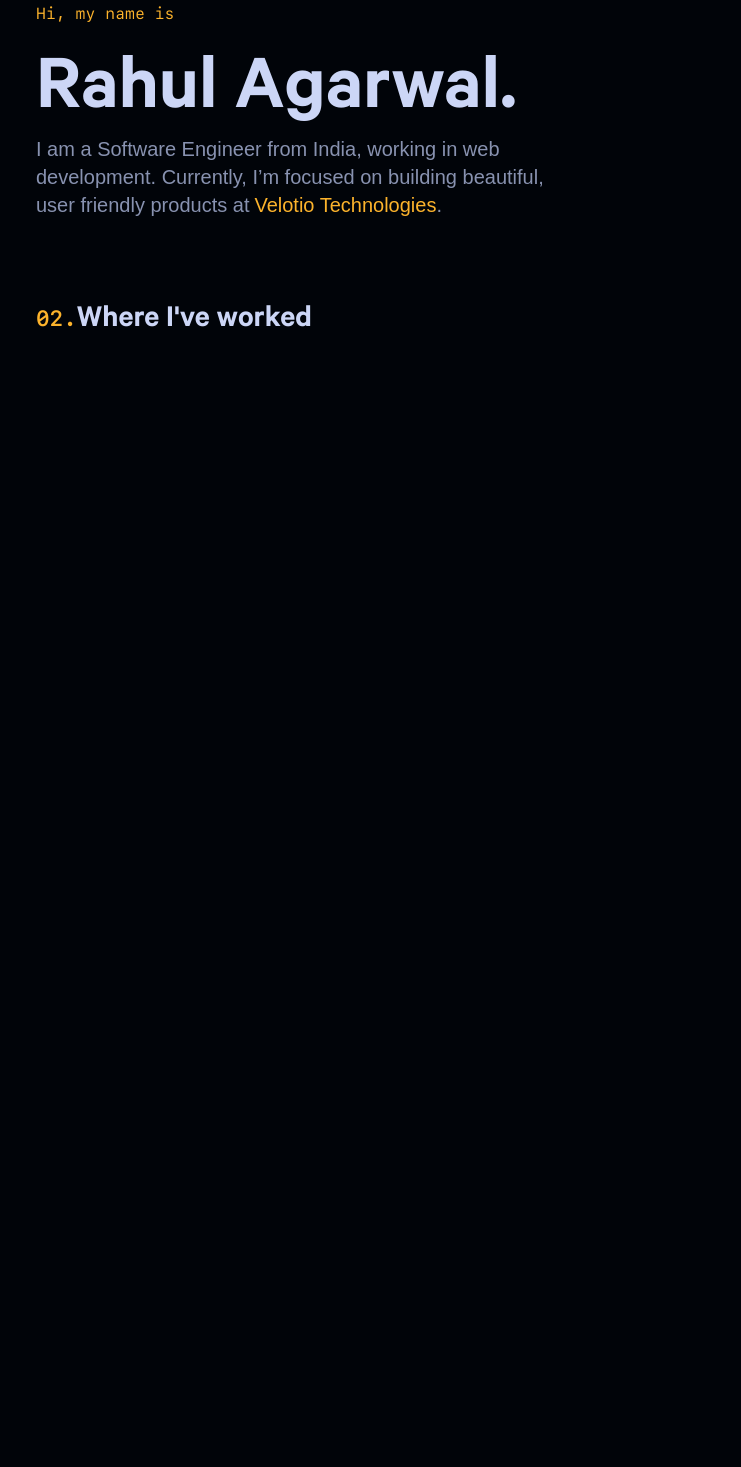
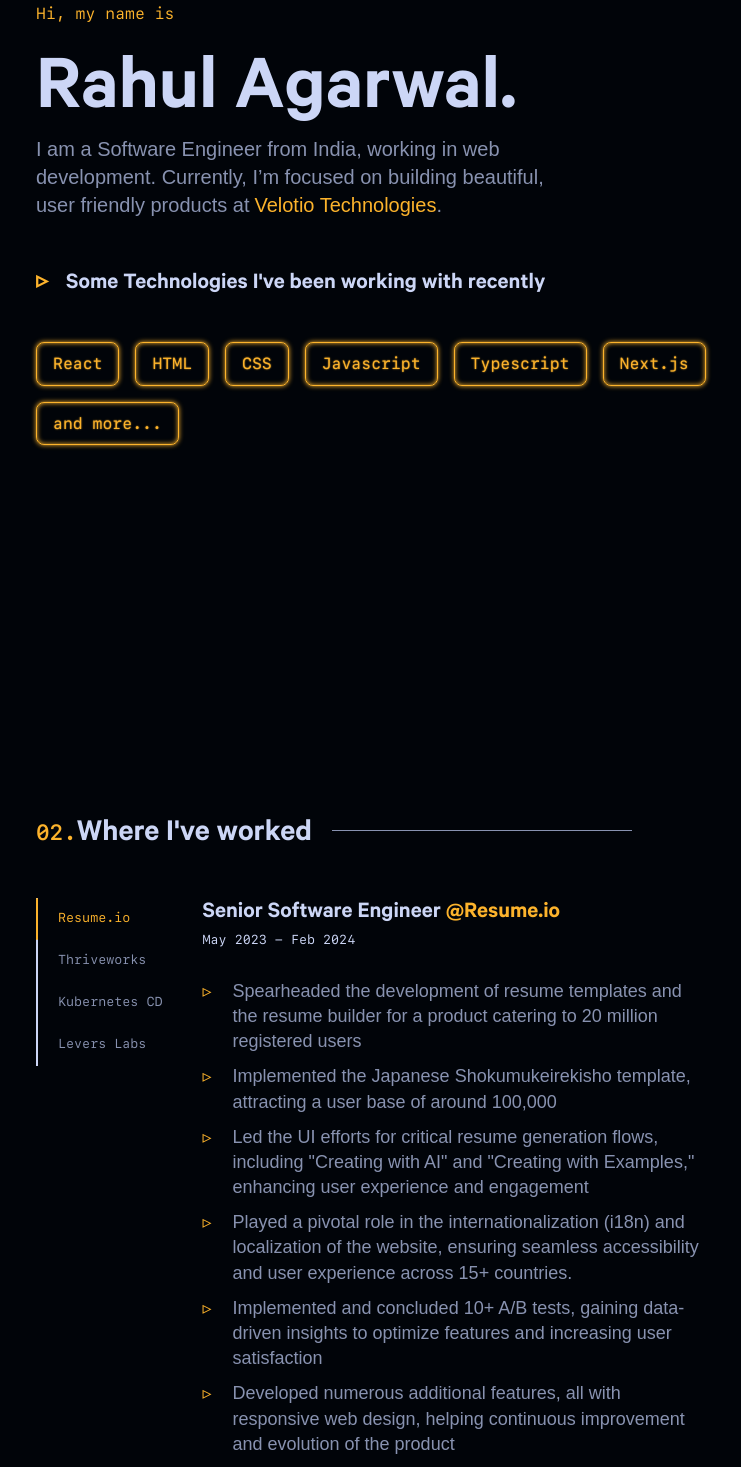
Before and after one commit to rahu-I/my-gatsby-site, a Gatsby site: page / in a window 1280 px wide. Shown: the part 197-1664 px from the top of the page, without its empty margins (214-955 px from the left). Before the commit the page ends 1000 px from the top, so only its background shows below. Built offline with nearby package versions, Linux system fonts and the light colour scheme; Gatsby itself is replaced by a stand-in of ours; a web font is replaced by a local one.

Commit message:
committing after a looooong time

```diff
--- /dev/null
+++ b/src/components/Bio/SkillsBadge.js
@@ -0,0 +1,20 @@
+import React from 'react';
+import { skills } from './skills';
+import './index.scss';
+
+const SkillsBadge = () => {
+  return (
+    <section style={{ margin: '0px' }}>
+      <h3 className="skills_title">Some Technologies I've been working with recently</h3>
+      <div className="container">
+        {skills.map((skill, index) => (
+          <button key={index} className="skills_badge">
+            {skill}
+          </button>
+        ))}
+      </div>
+    </section>
+  );
+};
+
+export default SkillsBadge;
--- a/src/components/Bio/index.js
+++ b/src/components/Bio/index.js
@@ -1,8 +1,10 @@
 import * as React from 'react';
 import './index.scss';
+import SkillsBadge from './SkillsBadge';
 
 const Bio = () => {
   return (
+    <section className="bio_container">
       <section>
         <h3 className="bio_greet fs-16 fw-regular ff-mono text-yellow">Hi, my name is</h3>
         <h1 className="name appear_from_bottom">Rahul Agarwal.</h1>
@@ -15,6 +17,8 @@ const Bio = () => {
           .
         </p>
       </section>
+      <SkillsBadge />
+    </section>
   );
 };
 
--- a/src/components/Bio/index.scss
+++ b/src/components/Bio/index.scss
@@ -2,6 +2,12 @@
   margin: 0px 0px 30px 0px;
 }
 
+.bio_container {
+  height: 100vh;
+  flex-direction: column;
+  display: flex;
+  gap: 50px;
+}
 .name {
   font-size: clamp(40px, 8vw, 80px);
   line-height: 1;
@@ -16,3 +22,53 @@
   color: var(--yellow);
   text-decoration: none;
 }
+
+.container {
+  margin-top: 40px;
+  display: flex;
+  gap: 16px;
+  max-width: 800px;
+  flex-wrap: wrap;
+}
+
+.skills_title {
+  position: relative;
+  padding-left: 30px;
+  &::before {
+    content: '▹';
+    color: var(--yellow);
+    position: absolute;
+    left: 0;
+  }
+}
+
+.skills_badge {
+  display: inline-block;
+  position: relative;
+  font-size: 16px;
+  padding: 0.7em 1em;
+  border-radius: 0.5em;
+  color: var(--yellow);
+  font-family: var(--ff-mono);
+  border: 0.1em solid var(--yellow);
+  background-color: var(--bg);
+  text-shadow: 0 0 0.1em var(--yellow);
+  text-wrap: nowrap;
+
+  box-shadow:
+    inset 0 0 0.3em 0 var(--yellow),
+    0 0 0.3em 0 var(--yellow);
+
+  // &::before {
+  //   content: '';
+  //   position: absolute;
+  //   width: 100%;
+  //   height: 100%;
+  //   top: 120%;
+  //   left: 0;
+  //   background-color: var(--yellow);
+
+  //   transform: perspective(1em) rotateX(40deg) scale(1, 0.35);
+  //   filter: blur(2em);
+  // }
+}
--- /dev/null
+++ b/src/components/Bio/skills.js
@@ -0,0 +1 @@
+export const skills = ['React', 'HTML', 'CSS', 'Javascript', 'Typescript', 'Next.js', 'and more...'];
--- a/src/components/Header/index.scss
+++ b/src/components/Header/index.scss
@@ -12,6 +12,7 @@
   @include till-med-dev {
     padding: 30px 25px;
   }
+  z-index: 10;
 }
 
 .logo {
--- /dev/null
+++ b/src/components/WorkExperience/Experience.js
@@ -0,0 +1,30 @@
+import React from 'react';
+import './index.scss';
+
+const Experience = ({ title, company, duration, points, link }) => {
+  return (
+    <div>
+      <h3>
+        {title}&nbsp;
+        <span className="text-yellow">
+          @
+          {link ? (
+            <a href={link} target="_blank" rel="noreferrer" className="work_exp_company_link">
+              {company}
+            </a>
+          ) : (
+            company
+          )}
+        </span>
+      </h3>
+      <p className="ff-mono text-lightest-slate fs-13">{duration}</p>
+      <ul className="work_exp_points">
+        {points.map((point, index) => (
+          <li key={index}>{point}</li>
+        ))}
+      </ul>
+    </div>
+  );
+};
+
+export default Experience;
--- /dev/null
+++ b/src/components/WorkExperience/constants.js
@@ -0,0 +1,60 @@
+export const experiences = [
+  {
+    id: 1,
+    company: 'Resume.io',
+    duration: 'May 2023 - Feb 2024',
+    title: 'Senior Software Engineer',
+    link: 'https://www.resume.io/',
+    points: [
+      'Spearheaded the development of resume templates and the resume builder for a product catering to 20 million registered users',
+      'Implemented the Japanese Shokumukeirekisho template, attracting a user base of around 100,000',
+      'Led the UI efforts for critical resume generation flows, including "Creating with AI" and "Creating with Examples," enhancing user experience and engagement',
+      'Played a pivotal role in the internationalization (i18n) and localization of the website, ensuring seamless accessibility and user experience across 15+ countries.',
+      'Implemented and concluded 10+ A/B tests, gaining data-driven insights to optimize features and increasing user satisfaction',
+      'Developed numerous additional features, all with responsive web design, helping continuous improvement and evolution of the product',
+    ],
+  },
+  {
+    id: 2,
+    company: 'Thriveworks',
+    duration: 'May 2023 - Feb 2024',
+    title: 'Senior Software Engineer',
+    link: 'https://www.thriveworks.com/',
+    points: [
+      'Spearheaded the development of resume templates and the resume builder for a product catering to 20 million registered users',
+      'Implemented the Japanese Shokumukeirekisho template, attracting a user base of around 100,000',
+      'Led the UI efforts for critical resume generation flows, including "Creating with AI" and "Creating with Examples," enhancing user experience and engagement',
+      'Played a pivotal role in the internationalization (i18n) and localization of the website, ensuring seamless accessibility and user experience across 15+ countries.',
+      'Implemented and concluded 10+ A/B tests, gaining data-driven insights to optimize features and increasing user satisfaction',
+      'Developed numerous additional features, all with responsive web design, helping continuous improvement and evolution of the product',
+    ],
+  },
+  {
+    id: 3,
+    company: 'Kubernetes CD',
+    duration: 'May 2023 - Feb 2024',
+    title: 'Senior Software Engineer',
+    points: [
+      'Spearheaded the development of resume templates and the resume builder for a product catering to 20 million registered users',
+      'Implemented the Japanese Shokumukeirekisho template, attracting a user base of around 100,000',
+      'Led the UI efforts for critical resume generation flows, including "Creating with AI" and "Creating with Examples," enhancing user experience and engagement',
+      'Played a pivotal role in the internationalization (i18n) and localization of the website, ensuring seamless accessibility and user experience across 15+ countries.',
+      'Implemented and concluded 10+ A/B tests, gaining data-driven insights to optimize features and increasing user satisfaction',
+      'Developed numerous additional features, all with responsive web design, helping continuous improvement and evolution of the product',
+    ],
+  },
+  {
+    id: 4,
+    company: 'Levers Labs',
+    duration: 'May 2023 - Feb 2024',
+    title: 'Senior Software Engineer',
+    points: [
+      'Spearheaded the development of resume templates and the resume builder for a product catering to 20 million registered users',
+      'Implemented the Japanese Shokumukeirekisho template, attracting a user base of around 100,000',
+      'Led the UI efforts for critical resume generation flows, including "Creating with AI" and "Creating with Examples," enhancing user experience and engagement',
+      'Played a pivotal role in the internationalization (i18n) and localization of the website, ensuring seamless accessibility and user experience across 15+ countries.',
+      'Implemented and concluded 10+ A/B tests, gaining data-driven insights to optimize features and increasing user satisfaction',
+      'Developed numerous additional features, all with responsive web design, helping continuous improvement and evolution of the product',
+    ],
+  },
+];
--- a/src/components/WorkExperience/index.js
+++ b/src/components/WorkExperience/index.js
@@ -1,13 +1,40 @@
-import * as React from 'react';
+import React, { useState } from 'react';
 import './index.scss';
+import SectionHeading from '../common/SectionHeading';
+import Experience from './Experience';
+import { experiences } from './constants';
+import classNames from 'classnames';
 
 const WorkExperience = () => {
+  const [selectedExp, setSelectedExp] = useState(experiences[0]);
+  const [position, setPosition] = useState({
+    offsetLeft: 0,
+    offsetWidth: 0,
+  });
+
+  const { title, company, duration, points } = selectedExp;
+
   return (
     <section className="work_exp_section">
-      <h2 className="fs-32">
-        <span className="text-yellow ff-mono fs-22">02.</span>
-        Where I've worked
-      </h2>
+      <SectionHeading order="2" heading="Where I've worked" />
+      <div className="exp_and_tabs">
+        <div role="tablist" aria-label="Job tabs" className="tabs_container">
+          {experiences.map((exp, index) => (
+            <button
+              key={`tab-${index}`}
+              role="tab"
+              className={classNames('exp_tabs', { 'exp_tabs--selected': exp.id === selectedExp.id })}
+              onClick={() => {
+                setSelectedExp(exp);
+              }}
+            >
+              {exp.company}
+            </button>
+          ))}
+          <div className="tab_highlight" style={{ top: `${(selectedExp.id - 1) * 42}px` }} />
+        </div>
+        <Experience {...{ title, company, duration, points, ...selectedExp }} />
+      </div>
     </section>
   );
 };
--- a/src/components/WorkExperience/index.scss
+++ b/src/components/WorkExperience/index.scss
@@ -1,3 +1,116 @@
+@import '/src/styles/responsive';
+
 .work_exp_section {
-  margin: 80px 0px;
+  margin-bottom: 80px;
 }
+
+.heading {
+}
+
+.exp_and_tabs {
+  display: flex;
+  flex-direction: row;
+  gap: 20px;
+  position: relative;
+  @media (max-width: 767.98px) {
+    flex-direction: column;
+  }
+}
+
+.tabs_container {
+  display: flex;
+  flex-direction: column;
+  @media (max-width: 767.98px) {
+    flex-direction: row;
+    overflow: scroll;
+  }
+}
+
+.exp_tabs {
+  // display: block;
+  // text-decoration: none;
+  // text-decoration-skip-ink: auto;
+  position: relative;
+  height: var(--work-exp-tab-height);
+  text-wrap: nowrap;
+  // height: var(--tab-height);
+  padding: 0px 20px 2px;
+  border: none;
+  border-left: 2px solid var(--lightest-slate);
+  background-color: transparent;
+  color: var(--slate);
+  font-family: var(--ff-mono);
+  font-size: 13px;
+  text-align: left;
+  cursor: pointer;
+  &--selected {
+    color: var(--yellow);
+  }
+  &:hover {
+    background-color: var(--light-yellow);
+    color: var(--yellow);
+  }
+  @media (max-width: 767.98px) {
+    border: none;
+    border-bottom: 2px solid var(--lightest-slate);
+  }
+}
+
+.tab_highlight {
+  position: absolute;
+  height: var(--work-exp-tab-height);
+  background-color: var(--yellow);
+  width: 2px;
+  border-radius: 4px;
+  transition: top 0.25s cubic-bezier(0.645, 0.045, 0.355, 1) 0.1s;
+
+  @include till-small-dev {
+    display: none;
+    height: 2px;
+    top: 42px;
+    width: 40px;
+  }
+}
+
+.work_exp_points {
+  color: var(--slate);
+  font-size: 18px;
+  margin-top: 30px;
+  list-style: none;
+  & > li {
+    position: relative;
+    margin-bottom: 10px;
+    padding-left: 30px;
+    max-width: 500px;
+    &::before {
+      content: '▹';
+      color: var(--yellow);
+      position: absolute;
+      left: 0;
+    }
+  }
+}
+
+.work_exp_company_link {
+  text-decoration: none;
+  color: inherit;
+  position: relative;
+  &:hover {
+    text-decoration: underline;
+  }
+  &:visited {
+    color: inherit;
+  }
+  // &::before {
+  //   content: '';
+  //   position: absolute;
+  //   width: 100%;
+  //   height: 400%;
+  //   // top: 20%;
+  //   left: 0;
+  //   background-color: var(--yellow);
+
+  //   transform: perspective(1em) rotateX(40deg) scale(0.6, 0.35);
+  //   filter: blur(1.6em);
+  // }
+}
--- /dev/null
+++ b/src/components/common/SectionHeading/index.jsx
@@ -0,0 +1,15 @@
+import React from 'react';
+import './index.scss';
+
+const SectionHeading = ({ heading, order }) => {
+  return (
+    <h2 className="fs-32 heading">
+      <span>
+        <span className="text-yellow ff-mono fs-22">0{order}.</span>
+        {heading}
+      </span>
+    </h2>
+  );
+};
+
+export default SectionHeading;
--- /dev/null
+++ b/src/components/common/SectionHeading/index.scss
@@ -0,0 +1,16 @@
+.heading {
+  display: flex;
+  align-items: center;
+  text-wrap: nowrap;
+  width: 100%;
+  gap: 20px;
+  margin: 10px 0px 40px;
+  &::after {
+    content: '';
+    background-color: var(--slate);
+    height: 0.5px;
+    flex-grow: 1;
+    max-width: 300px;
+    margin-bottom: 10px;
+  }
+}
--- a/src/styles/_variables.scss
+++ b/src/styles/_variables.scss
@@ -2,6 +2,7 @@
   // Colors
   --bg: #010409;
   --yellow: #fcb32c;
+  --light-yellow: #fcb32c33;
   --white: #f0f6fc;
   --slate: #8892b0;
   --lightest-slate: #ccd6f6;
@@ -26,6 +27,8 @@
   --border-radius: 20px;
 
   --transition: all 0.25s cubic-bezier(0.645, 0.045, 0.355, 1);
+
+  --work-exp-tab-height: 42px;
 }
 
 $theme-colors: (
--- a/src/styles/main.scss
+++ b/src/styles/main.scss
@@ -46,15 +46,14 @@ main {
   width: 100%;
   @include till-small-dev {
     padding: 0px 25px;
-    margin-top: 130px;
+    margin-top: 200px;
   }
   @include for-med-dev {
     padding: 0px 100px;
-    margin-top: 150px;
   }
   @include for-large-dev {
     padding: 0px 150px;
-    margin-top: 150px;
+    // margin-top: 150px;
   }
 }
 
```
Also changed, not shown: src/components/common/SectionHeading.jsx (deleted, +0 -12 lines). Lines whose indentation alone changed are shown as unchanged.
